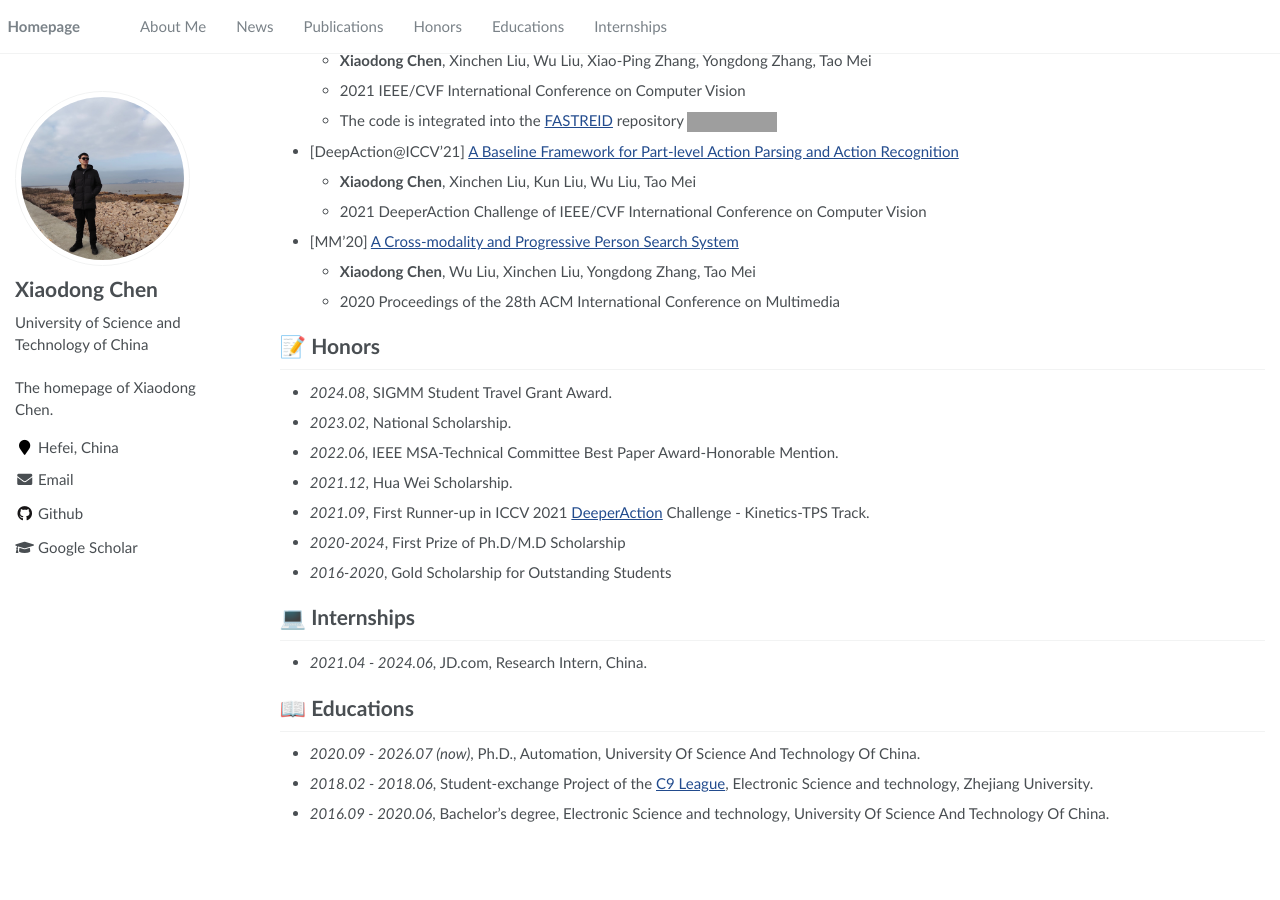
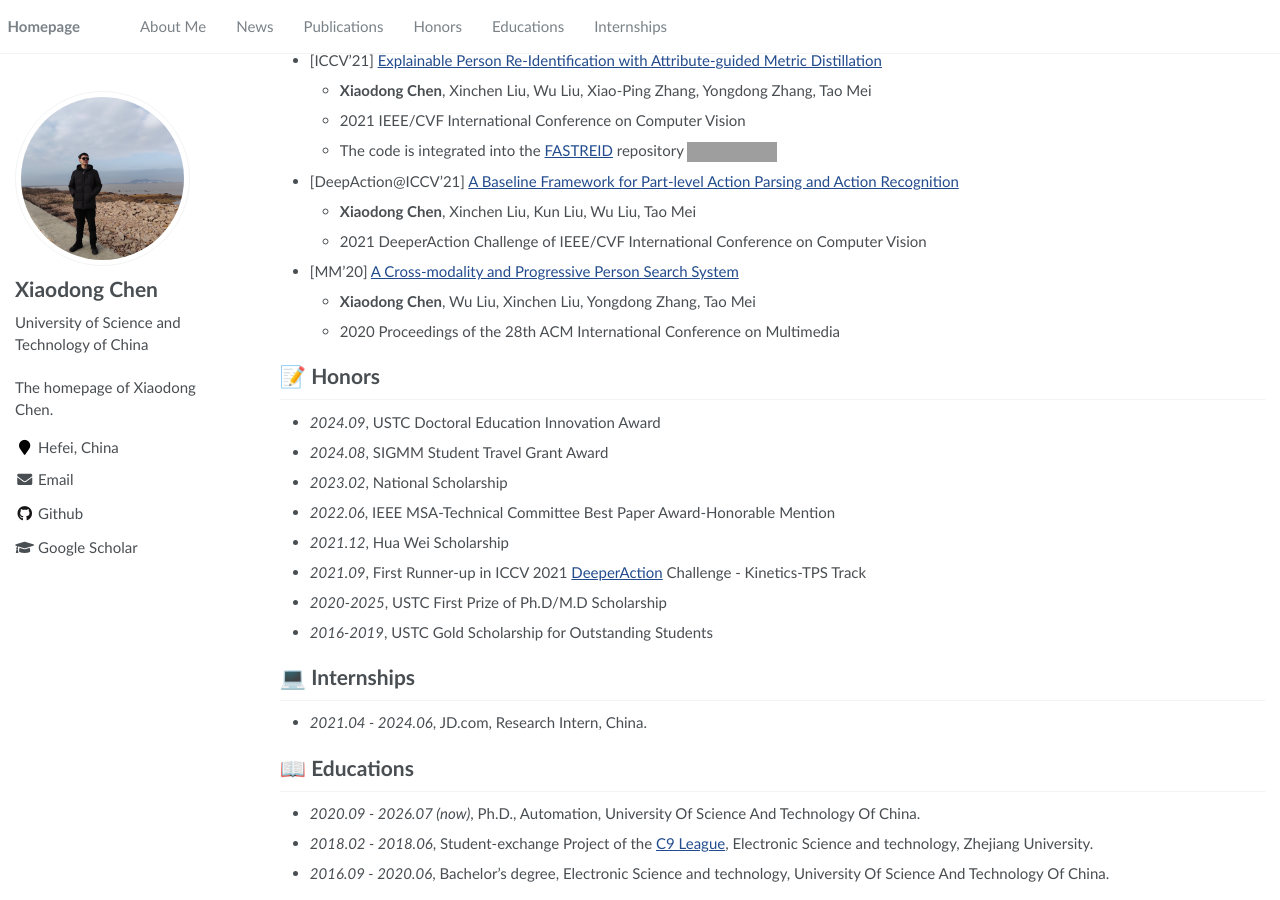
Before and after one commit to SheldongChen/SheldongChen.github.io, a Jekyll site: the page built from _pages/about.md, in a window 1280 px wide and 900 px high, scrolled down 847 px. Built offline with Jekyll 4.4.1, drawn with Linux system fonts in a browser that asks for light colours; before the commit the page ends 1687 px from its top, so only the background shows below that; some of the changed text lies outside the part shown; grey boxes are pictures that could not be loaded.

Commit message:
Update about.md

```diff
--- a/_pages/about.md
+++ b/_pages/about.md
@@ -23,6 +23,7 @@ My research interests include multimedia computing, computer vision, and their a
 
 
 # 🔥 News
+- *2024.09*: &nbsp;🎉🎉 USTC Doctoral Education Innovation Award.
 - *2024.08*: &nbsp;🎉🎉 SIGMM Student Travel Grant Award.
 - *2024.07*: &nbsp;🎉🎉 two paper are accpepted by ACM Multimedia.
 - *2024.06*: &nbsp;🎉🎉 one paper are published by CVPR.
@@ -69,13 +70,14 @@ My research interests include multimedia computing, computer vision, and their a
 
 
 # 📝 Honors
-- *2024.08*, SIGMM Student Travel Grant Award.
-- *2023.02*, National Scholarship.
-- *2022.06*, IEEE MSA-Technical Committee Best Paper Award-Honorable Mention.
-- *2021.12*, Hua Wei Scholarship.
-- *2021.09*, First Runner-up in ICCV 2021 [DeeperAction](https://deeperaction.github.io/iccv21) Challenge - Kinetics-TPS Track.
-- *2020-2024*, First Prize of Ph.D/M.D Scholarship
-- *2016-2020*, Gold Scholarship for Outstanding Students
+- *2024.09*, USTC Doctoral Education Innovation Award
+- *2024.08*, SIGMM Student Travel Grant Award
+- *2023.02*, National Scholarship
+- *2022.06*, IEEE MSA-Technical Committee Best Paper Award-Honorable Mention
+- *2021.12*, Hua Wei Scholarship
+- *2021.09*, First Runner-up in ICCV 2021 [DeeperAction](https://deeperaction.github.io/iccv21) Challenge - Kinetics-TPS Track
+- *2020-2025*, USTC First Prize of Ph.D/M.D Scholarship
+- *2016-2019*, USTC Gold Scholarship for Outstanding Students
 
 # 💻 Internships
 - *2021.04 - 2024.06*, JD.com, Research Intern, China.
```
